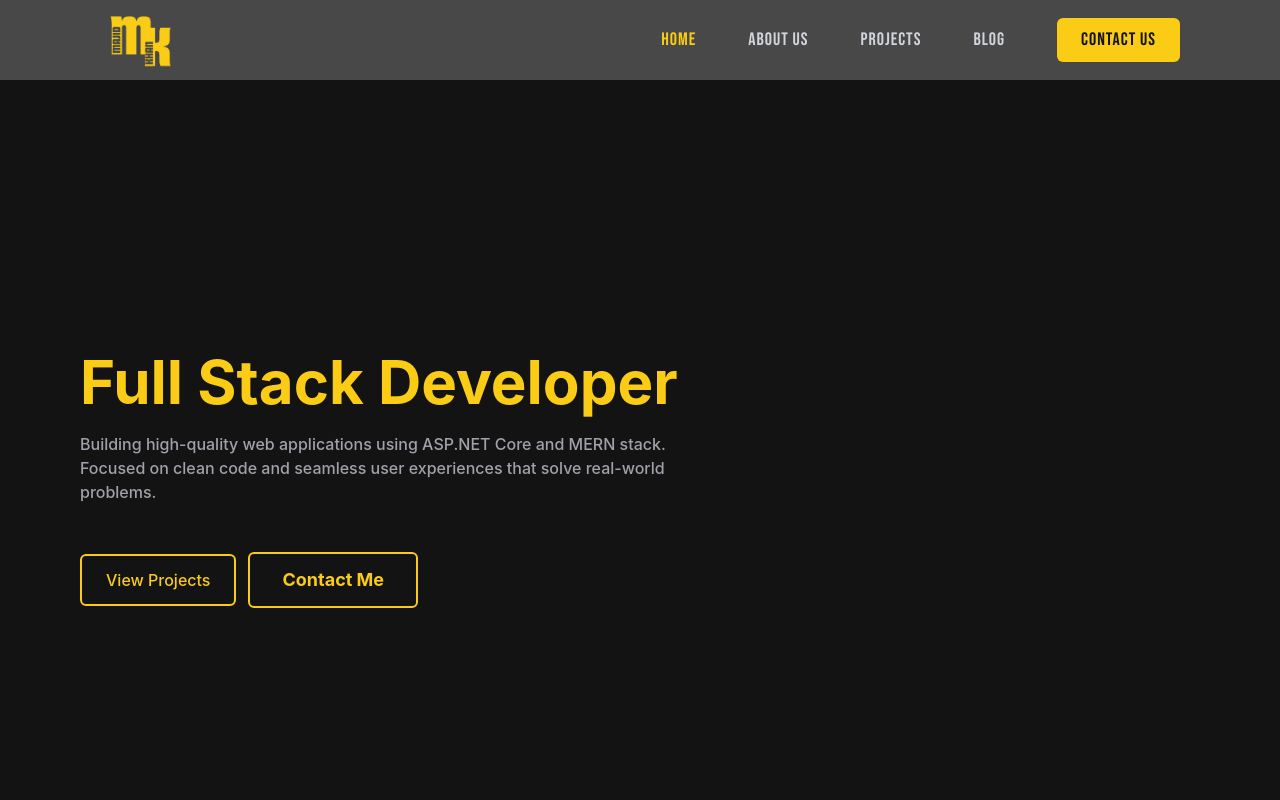
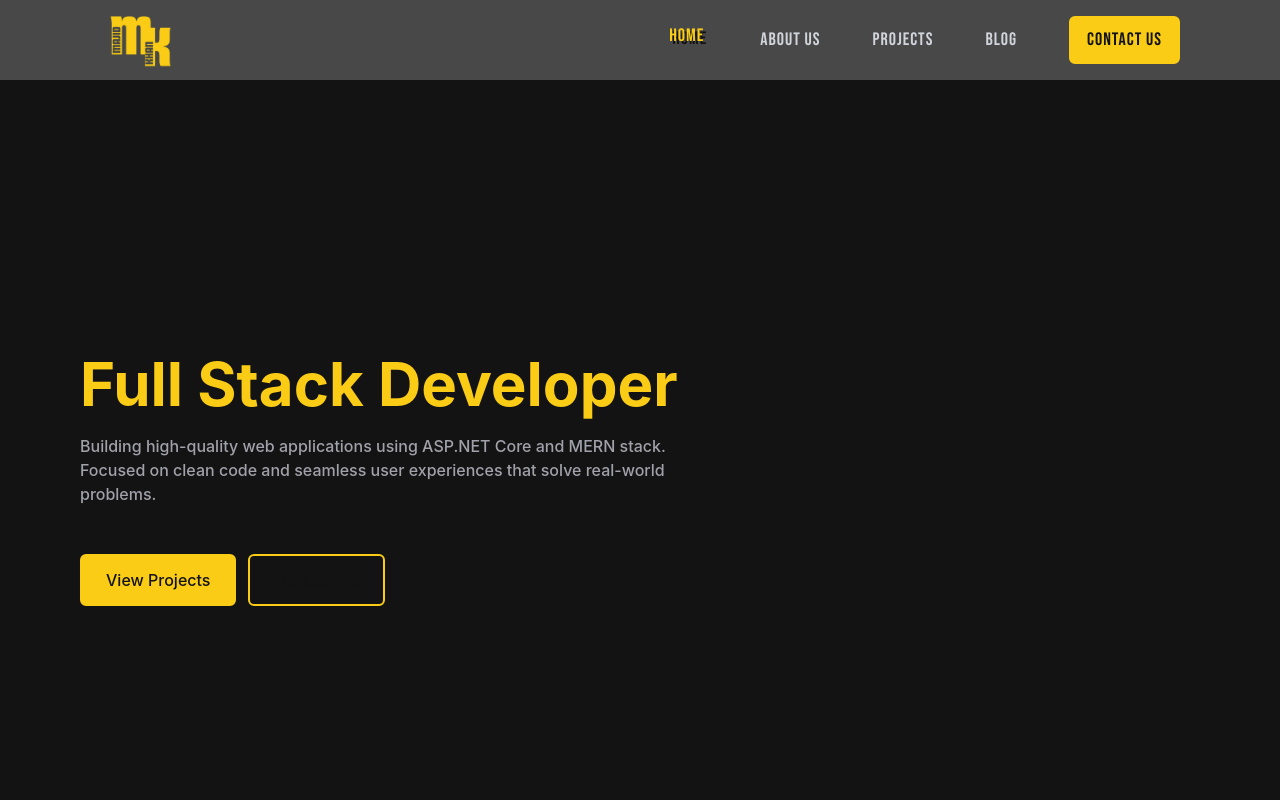
Before and after one commit to Majidkhan94/majidkhan94.github.io, a React (Vite) app: page / in a window 1280 px wide. Shown: the top 800 px of the page. Built offline with nearby package versions, Linux system fonts and the light colour scheme.

Commit message:
Updated Header and Footer

```diff
--- a/src/Components/Footer.jsx
+++ b/src/Components/Footer.jsx
@@ -1,6 +1,7 @@
 import { NavLink } from "react-router-dom";
 import { FaGithub, FaLinkedin, FaWhatsapp } from "react-icons/fa";
 import { SiGmail } from "react-icons/si";
+import { Navigation } from "../Features/Navigation";
 
 export const Footer = () => {
   return (<>
@@ -8,11 +9,13 @@ export const Footer = () => {
         <section>
 
           <nav className="md:flex gap-30 items-center justify-center font-bebas text-lg tracking-[1px] py-10 hidden">
-            <NavLink to="/" className={({ isActive }) => `transition-all duration-1000 hover:text-GoldColor ${isActive ? "text-GoldColor" : "text-NavColor"}`}> Home </NavLink>
-            <NavLink to="/Aboutus" className={({ isActive }) => `transition-all duration-1000 hover:text-GoldColor ${isActive ? "text-GoldColor" : "text-NavColor"}`}> About Us </NavLink>
-            <NavLink to="/Projects" className={({ isActive }) => `transition-all duration-1000 hover:text-GoldColor ${isActive ? "text-GoldColor" : "text-NavColor"}`}> Projects </NavLink>
-            <NavLink to="/Blog" className={({ isActive }) => `transition-all duration-1000 hover:text-GoldColor ${isActive ? "text-GoldColor" : "text-NavColor"}`}> Blog </NavLink>
-            <NavLink to="/Contactus" className={({ isActive }) => `transition-all duration-1000 hover:text-GoldColor ${isActive ? "text-GoldColor" : "text-NavColor"}`}> Contact Us </NavLink>
+
+            <Navigation to={"/"} text={"Home"}/>
+            <Navigation to={"/Aboutus"} text={"About Us"}/>
+            <Navigation to={"/Projects"} text={"Projects"}/>
+            <Navigation to={"/Blog"} text={"Blog"}/>
+            <Navigation to={"/Contactus"} text={"Contact us"}/>
+
           </nav>
 
           <hr className="border-GreyColor w-full mx-auto md:flex hidden" />
--- a/src/Components/Header.jsx
+++ b/src/Components/Header.jsx
@@ -2,6 +2,8 @@ import '../index.css';
 import { NavLink } from 'react-router-dom';
 import { GiHamburgerMenu } from "react-icons/gi";
 import { useState } from 'react';
+import { Navigation } from '../Features/Navigation';
+
 
 export const Header = ()=>{
   const [isOpen, setIsOpen] = useState(false);
@@ -15,29 +17,17 @@ export const Header = ()=>{
       {/* PC-Version Menu */}
       <nav className="md:flex gap-13 items-center font-bebas text-lg tracking-[1px] hidden">
 
-      <NavLink to="/" className={({ isActive }) => `transition-all duration-1000 hover:text-GoldColor
-      ${ isActive ? "text-GoldColor" : "text-NavColor" }` }> Home </NavLink>
+        <Navigation to={"/"} text={"Home"}/>
+        <Navigation to={"/Aboutus"} text={"About Us"}/>
+        <Navigation to={"/Projects"} text={"Projects"}/>
+        <Navigation to={"/Blog"} text={"Blog"}/>
 
-      <NavLink to="/Aboutus" className={({ isActive }) => `transition-all duration-1000 hover:text-GoldColor
-      ${ isActive ? "text-GoldColor" : "text-NavColor" }` }> About Us </NavLink>
-
-      <NavLink to="/Projects" className={({ isActive }) => `transition-all duration-1000 hover:text-GoldColor
-      ${ isActive ? "text-GoldColor" : "text-NavColor" }` }> Projects </NavLink>
-
-    <NavLink to="/Blog" className={({ isActive }) => `transition-all duration-1000 hover:text-GoldColor
-    ${ isActive ? "text-GoldColor" : "text-NavColor" }` }> Blog </NavLink>
-
-    {/* Contact US Button */}
-    <NavLink to="/Contactus" className="relative overflow-hidden group bg-GoldColor px-6 py-2 rounded-md  text-BodyColor inline-block">
-
-    {/* Background Layer jo slide karega */}
-    <span className="absolute inset-0 w-0 bg-BodyColor transition-all duration-2000 linear group-hover:w-full"></span>
-
-    {/* Text Layer jo background ke upar rahega */}
-    <span className="relative z-10 group-hover:text-GoldColor transition-colors duration-1500">
-      Contact Us </span> </NavLink>
+        {/* Contact US Button */}
+        <NavLink to="/Contactus"
+        className="px-4 py-2 rounded-md font-medium text-md inline-block border-2 border-GoldColor text-BodyColor bg-GoldColor transition-all duration-600 linear hover:-translate-x-2 hover:-translate-y-2 hover:shadow-[6px_6px_0px_0px_#131314] active:translate-x-0 active:translate-y-0 active:shadow-none">
+        Contact us
+        </NavLink>
       </nav>
-
 
       {/* Mobile-Version */}
   <nav className={`fixed inset-0 w-full h-screen z-9999 bg-BodyColor flex flex-col items-center justify-center gap-10 md:hidden transform transition-all duration-2000 linear font-bebas tracking-[1px]
--- a/src/Features/Button.jsx
+++ b/src/Features/Button.jsx
@@ -3,29 +3,19 @@ import '../index.css';
 
 export const PrimaryButton = ({ text, to }) => {
   return (<>
- <NavLink
-      to={to}
-      className="px-6 py-3 rounded-md font-medium text-md inline-block
-                 border-2 border-GoldColor text-GoldColor bg-transparent
-                 mr-3 transition-all duration-300 ease-in-out
-                 hover:-translate-x-2 hover:-translate-y-2
-                 hover:shadow-[4px_4px_0px_0px_rgba(255,215,0,1)]
-                 active:translate-x-0 active:translate-y-0 active:shadow-none"
-    >
-      {text}
-    </NavLink>
+<NavLink to={to}
+  className="px-6 py-3 rounded-md font-medium text-md inline-block border-2 border-GoldColor text-BodyColor bg-GoldColor mr-3 transition-all duration-600 linear hover:-translate-x-2 hover:-translate-y-2 hover:shadow-[6px_6px_0px_0px_#706420] active:translate-x-0 active:translate-y-0 active:shadow-none">
+  {text}
+
+</NavLink>
   </>)}
+
+
 export const SecondaryButton = ({ text, to }) => {
   return (<>
-  <NavLink
-      to={to}
-      className="relative px-8 py-3 rounded-md font-bold text-lg inline-block
-                 border-2 border-GoldColor text-GoldColor bg-transparent
-                 transition-all duration-300 ease-in-out
-                 hover:-translate-x-2 hover:-translate-y-2
-                 hover:shadow-[4px_4px_0px_0px_rgba(255,215,0,1)]
-                 active:translate-x-0 active:translate-y-0 active:shadow-none"
-    >
-      {text}
-    </NavLink>
+  <NavLink to={to}
+  className="px-6 py-3 rounded-md font-medium text-md inline-block border-2 border-GoldColor text-BodyColor bg-transparent mr-3 transition-all duration-600 linear hover:-translate-x-2 hover:-translate-y-2 hover:shadow-[6px_6px_0px_0px_#706420] active:translate-x-0 active:translate-y-0 active:shadow-none">
+  {text}
+
+</NavLink>
   </>)}
--- /dev/null
+++ b/src/Features/Navigation.jsx
@@ -0,0 +1,20 @@
+import { NavLink } from "react-router-dom";
+
+export const Navigation = ({ to, text }) => {
+  return (
+    <NavLink
+      to={to}
+      className={({ isActive }) => `
+        inline-block text-md transition-all duration-600 linear
+        hover:text-GoldColor hover:-translate-x-1 hover:-translate-y-1
+        hover:[text-shadow:4px_4px_0px_#131314]
+        ${ isActive
+           ? "text-GoldColor [text-shadow:3px_3px_0px_#131314] -translate-x-1 -translate-y-1"
+           : "text-NavColor"
+        }
+      `}
+    >
+      {text}
+    </NavLink>
+  );
+};
--- a/src/Pages/Home.jsx
+++ b/src/Pages/Home.jsx
@@ -12,8 +12,8 @@ export const Home = ()=>{
 
 
 <div>
-    <PrimaryButton to={"/XYZ"} text={"View Projects"} />
-    <SecondaryButton to={"/XYZ"} text={"Contact Me"} />
+    <PrimaryButton to={"/Projects"} text={"View Projects"} />
+    <SecondaryButton to={"/Contactus"} text={"Contact Us"} />
 
 </div>
 </div>
```
